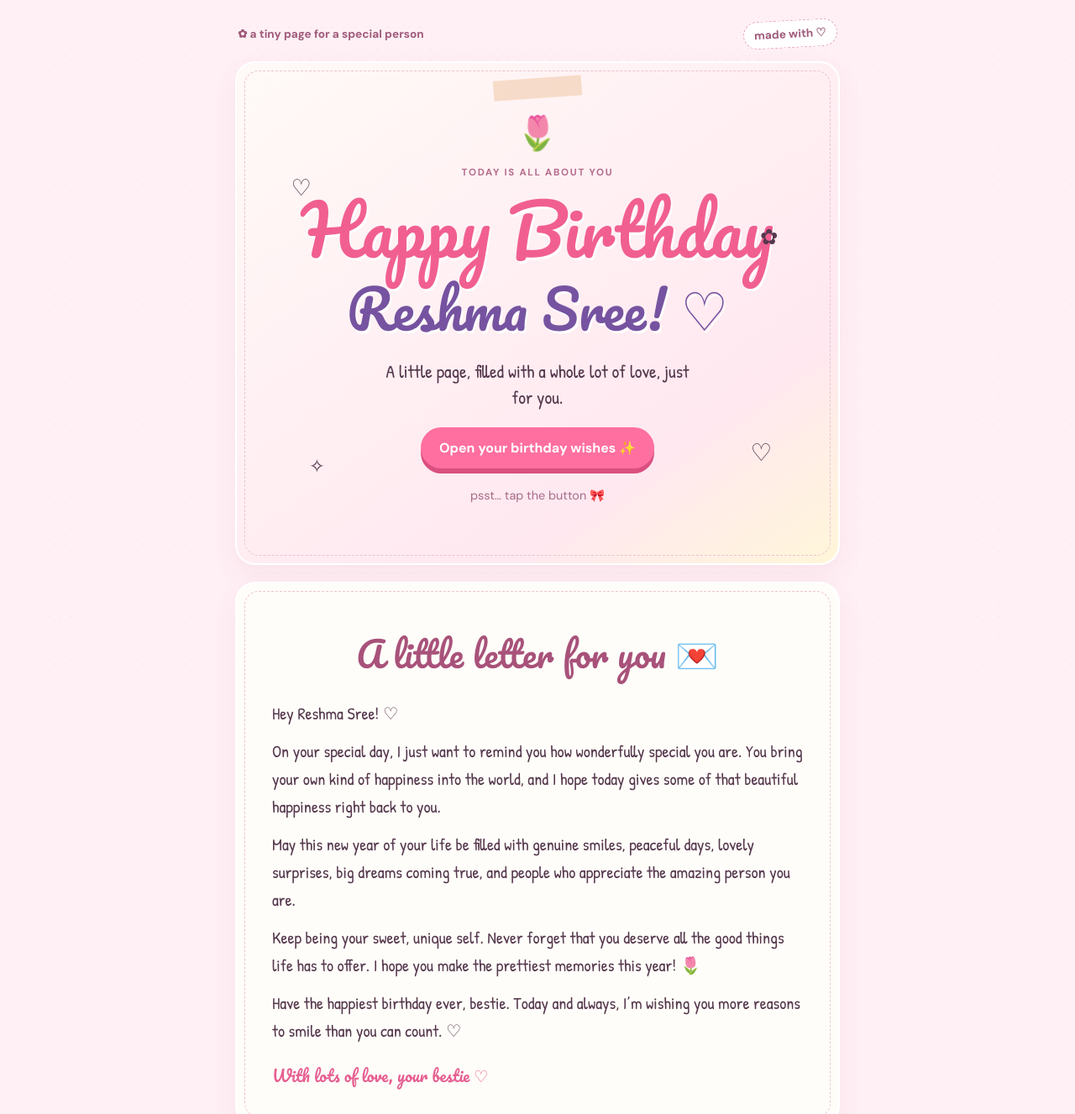
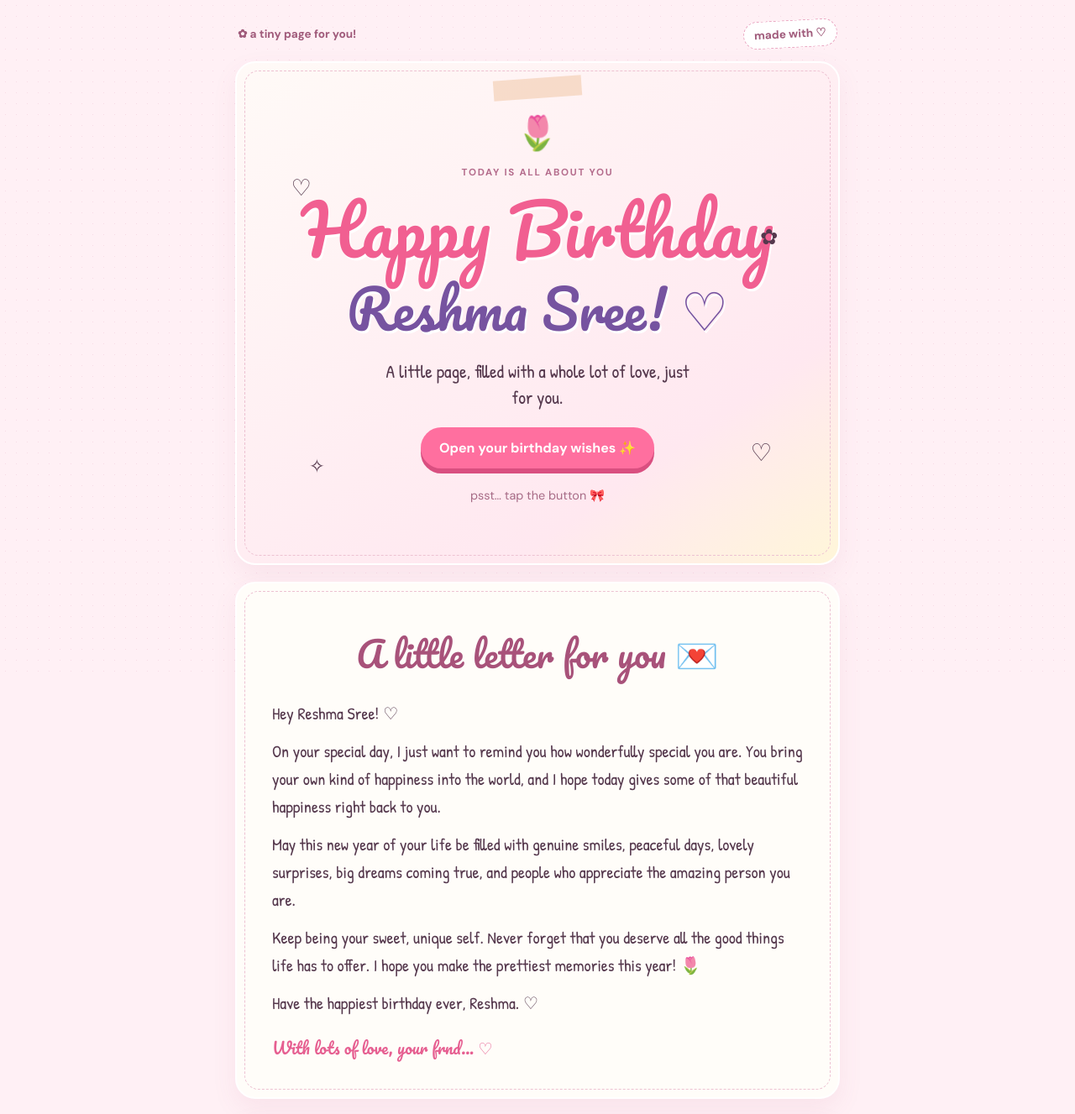
Before and after one commit to dharun-rao-k/Birthday, a plain HTML site: page index.html in a window 1280 px wide. Shown: the top 1327 px of the page at 84% size. Drawn offline with Linux system fonts and the light colour scheme.

Commit message:
index.html

```diff
--- a/index.html
+++ b/index.html
@@ -52,7 +52,7 @@ h1 span{display:block;color:#7653a0;font-size:.78em;margin-top:8px}
 </head>
 <body>
 <main class="wrap">
-  <div class="topline"><span>✿ a tiny page for a special person</span><span class="stamp">made with ♡</span></div>
+  <div class="topline"><span>✿ a tiny page for you!</span><span class="stamp">made with ♡</span></div>
   <section class="card hero" id="home">
     <div class="tape"></div>
     <div class="flower" aria-hidden="true">🌷</div>
@@ -70,8 +70,8 @@ h1 span{display:block;color:#7653a0;font-size:.78em;margin-top:8px}
     <p>On your special day, I just want to remind you how wonderfully special you are. You bring your own kind of happiness into the world, and I hope today gives some of that beautiful happiness right back to you.</p>
     <p>May this new year of your life be filled with genuine smiles, peaceful days, lovely surprises, big dreams coming true, and people who appreciate the amazing person you are.</p>
     <p>Keep being your sweet, unique self. Never forget that you deserve all the good things life has to offer. I hope you make the prettiest memories this year! 🌷</p>
-    <p>Have the happiest birthday ever, bestie. Today and always, I’m wishing you more reasons to smile than you can count. ♡</p>
-    <div class="signature">With lots of love, your bestie ♡</div>
+    <p>Have the happiest birthday ever, Reshma. ♡</p>
+    <div class="signature">With lots of love, your frnd... ♡</div>
   </section>
 
   <section class="section card reveal" id="wishes">
@@ -88,7 +88,7 @@ h1 span{display:block;color:#7653a0;font-size:.78em;margin-top:8px}
     <div class="flower">💗</div>
     <h2>One last thing…</h2>
     <p>You are one of a kind, Reshma Sree. Keep growing, keep glowing, and keep being wonderfully you. The world is luckier with you in it.</p>
-    <p class="script" style="color:#e65f91">Happy Birthday, bestie! 🎂</p>
+    <p class="script" style="color:#e65f91">Happy Birthday, Reshma! 🎂</p>
     <button class="btn" id="heartBtn">Send you a little love ♡</button>
     <p id="loveNote" hidden>♡♡♡ A whole sky full of love for you! ♡♡♡</p>
   </section>
```
